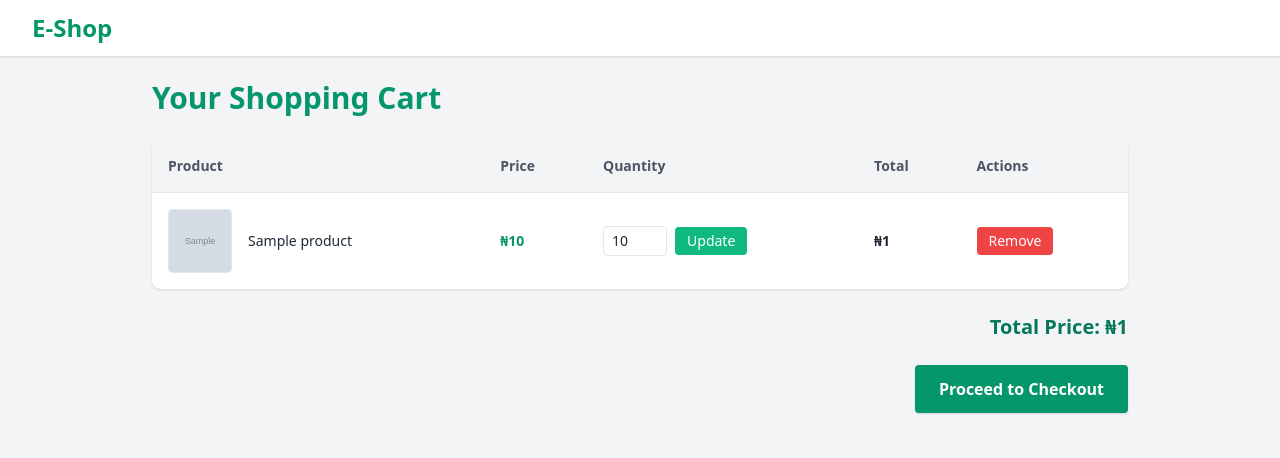
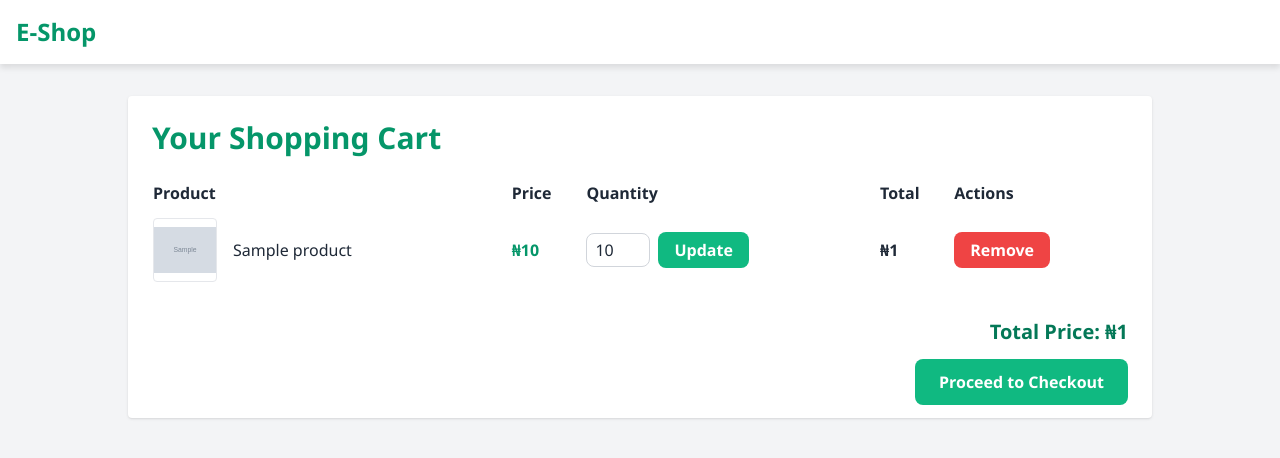
Before and after one commit to onikageyoshi/redone, a Django app: template templates/cart.html in a window 1280 px wide. Shown: the top 458 px of the page. Run offline with Django 5.2, Linux system fonts and the light colour scheme; the template is opened without the code that fills it: most values are stand-ins (such as "Sample title", 1, 10 or a date in 2020); grey boxes marked "Sample" are stand-in pictures; some libraries are stand-ins or nearby versions.

Commit message:
added old

```diff
--- a/templates/cart.html
+++ b/templates/cart.html
@@ -6,56 +6,107 @@
     <title>Your Cart | E-Shop</title>
     <meta name="viewport" content="width=device-width, initial-scale=1" />
     <script src="https://cdn.tailwindcss.com"></script>
+    <style>
+        body {
+            background-color: #F3F4F6;
+            color: #1F2937;
+            font-family: 'Segoe UI', Tahoma, Geneva, Verdana, sans-serif;
+        }
+        nav {
+            background-color: white;
+            box-shadow: 0 4px 6px rgb(0 0 0 / 0.1);
+        }
+        .btn-blue {
+            background-color: #10B981;
+            color: white;
+            padding: 0.4rem 1rem;
+            border-radius: 0.5rem;
+            font-weight: 600;
+            transition: background-color 0.3s ease;
+        }
+        .btn-blue:hover {
+            background-color: #059669;
+        }
+        .btn-red {
+            background-color: #ef4444;
+            color: white;
+            padding: 0.4rem 1rem;
+            border-radius: 0.5rem;
+            font-weight: 600;
+            transition: background-color 0.3s ease;
+        }
+        .btn-red:hover {
+            background-color: #b91c1c;
+        }
+        .btn-green {
+            background-color: #10B981;
+            color: white;
+            padding: 0.75rem 1.5rem;
+            border-radius: 0.5rem;
+            font-weight: 600;
+            transition: background-color 0.3s ease;
+        }
+        .btn-green:hover {
+            background-color: #059669;
+        }
+        input[type="number"] {
+            border: 1px solid #D1D5DB;
+            border-radius: 0.5rem;
+            padding: 0.25rem 0.5rem;
+            width: 4rem;
+            font-size: 1rem;
+        }
+    </style>
 </head>
-<body class="bg-gray-100 text-gray-800 font-sans">
+<body>
 
 <!-- Navbar -->
-<nav class="bg-white shadow px-4 py-3 sm:px-8">
-  <h1 class="text-xl sm:text-2xl font-bold text-emerald-600">E-Shop</h1>
+<nav class="p-4 mb-8 max-w-7xl mx-auto flex justify-between items-center">
+    <h1 class="text-2xl font-bold text-emerald-600">E-Shop</h1>
 </nav>
 
-<!-- Cart Container -->
-<main class="max-w-5xl mx-auto p-4 sm:p-6">
+<!-- Main Cart Section -->
+<main class="max-w-5xl mx-auto bg-white rounded shadow p-4 sm:p-6">
 
-  <h2 class="text-2xl sm:text-3xl font-semibold mb-6 text-center sm:text-left text-emerald-600">Your Shopping Cart</h2>
+    <h2 class="text-2xl sm:text-3xl font-semibold mb-6 text-emerald-600 text-center sm:text-left">Your Shopping Cart</h2>
 
     {% if cart_items %}
-    <!-- Desktop View -->
         <div class="hidden sm:block">
-      <table class="w-full text-left border-collapse bg-white rounded-lg overflow-hidden shadow">
-        <thead class="bg-gray-100 text-gray-600 text-sm">
+            <!-- Desktop Table -->
+            <table class="w-full text-left border-collapse">
+                <thead>
                     <tr>
-            <th class="p-4">Product</th>
-            <th class="p-4">Price</th>
-            <th class="p-4">Quantity</th>
-            <th class="p-4">Total</th>
-            <th class="p-4">Actions</th>
+                        <th>Product</th>
+                        <th>Price</th>
+                        <th>Quantity</th>
+                        <th>Total</th>
+                        <th>Actions</th>
                     </tr>
                 </thead>
-        <tbody class="text-sm">
+                <tbody>
                     {% for item in cart_items %}
-            <tr class="border-t">
-              <td class="flex items-center gap-4 p-4">
+                        <tr>
+                            <td class="flex items-center gap-4 py-3">
                                 {% if item.product.image %}
-                  <img src="{{ item.product.image.url }}" alt="{{ item.product.name }}" class="w-16 h-16 object-cover rounded border" />
+                                    <img src="{{ item.product.image.url }}" alt="{{ item.product.name }}" class="w-16 h-16 object-contain rounded border" />
                                 {% endif %}
                                 <span class="font-medium">{{ item.product.name }}</span>
                             </td>
-              <td class="p-4 text-emerald-600 font-semibold">₦{{ item.product.price }}</td>
-              <td class="p-4">
+                            <td class="py-3 font-semibold text-emerald-600">₦{{ item.product.price }}</td>
+                            <td class="py-3">
                                 <form method="post" action="{% url 'cart-detail' %}" class="flex items-center gap-2">
                                     {% csrf_token %}
-                  <input type="hidden" name="item_id" value="{{ item.id }}">
-                  <input type="number" name="quantity" value="{{ item.quantity }}" min="1" class="w-16 border rounded px-2 py-1 text-sm">
-                  <button type="submit" class="bg-emerald-500 hover:bg-emerald-600 text-white px-3 py-1 rounded text-sm">Update</button>
+                                    <input type="hidden" name="item_id" value="{{ item.id }}" />
+                                    <input type="number" name="quantity" value="{{ item.quantity }}" min="1" />
+                                    <button type="submit" class="btn-blue">Update</button>
                                 </form>
                             </td>
-              <td class="p-4 font-semibold">₦{{ item.total_price }}</td>
-              <td class="p-4">
+                            <td class="py-3 font-semibold">₦{{ item.total_price }}</td>
+                            <td class="py-3">
                                 <form method="post" action="{% url 'cart-detail' %}">
                                     {% csrf_token %}
-                  <input type="hidden" name="remove_item_id" value="{{ item.id }}">
-                  <button type="submit" class="bg-red-500 hover:bg-red-600 text-white px-3 py-1 rounded text-sm">Remove</button>
+                                    <input type="hidden" name="remove_item_id" value="{{ item.id }}" />
+                                    <button type="submit" class="btn-red">Remove</button>
                                 </form>
                             </td>
                         </tr>
@@ -64,54 +115,51 @@
             </table>
         </div>
 
-    <!-- Mobile View -->
+        <!-- Mobile Version -->
         <div class="sm:hidden space-y-4">
             {% for item in cart_items %}
-        <div class="bg-white rounded-lg shadow p-4 space-y-3">
-          <div class="flex gap-3 items-center">
+                <div class="border rounded-lg p-4 bg-gray-50">
+                    <div class="flex gap-4 items-center mb-2">
                         {% if item.product.image %}
-              <img src="{{ item.product.image.url }}" class="w-16 h-16 object-cover rounded border">
+                            <img src="{{ item.product.image.url }}" class="w-16 h-16 object-contain rounded border" />
                         {% endif %}
-            <div class="flex-1">
-              <h3 class="font-semibold">{{ item.product.name }}</h3>
+                        <div>
+                            <h3 class="font-semibold text-gray-800">{{ item.product.name }}</h3>
                             <p class="text-sm text-gray-600">₦{{ item.product.price }}</p>
                         </div>
                     </div>
 
-          <div class="text-sm text-gray-700">
-            Total: <span class="font-bold">₦{{ item.total_price }}</span>
-          </div>
+                    <div class="text-sm text-gray-700 mb-2">Total: <strong>₦{{ item.total_price }}</strong></div>
 
-          <form method="post" action="{% url 'cart-detail' %}" class="flex gap-2 items-center">
+                    <form method="post" action="{% url 'cart-detail' %}" class="flex flex-col gap-2">
                         {% csrf_token %}
-            <input type="hidden" name="item_id" value="{{ item.id }}">
-            <input type="number" name="quantity" value="{{ item.quantity }}" min="1" class="flex-1 border rounded px-2 py-1">
-            <button type="submit" class="flex-1 bg-emerald-500 hover:bg-emerald-600 text-white rounded py-2 text-sm font-medium">Update</button>
+                        <input type="hidden" name="item_id" value="{{ item.id }}" />
+                        <input type="number" name="quantity" value="{{ item.quantity }}" min="1" class="w-20">
+                        <button type="submit" class="btn-blue w-full">Update</button>
                     </form>
 
-          <form method="post" action="{% url 'cart-detail' %}">
+                    <form method="post" action="{% url 'cart-detail' %}" class="mt-2">
                         {% csrf_token %}
-            <input type="hidden" name="remove_item_id" value="{{ item.id }}">
-            <button type="submit" class="w-full bg-red-500 hover:bg-red-600 text-white rounded py-2 text-sm font-medium mt-2">Remove</button>
+                        <input type="hidden" name="remove_item_id" value="{{ item.id }}" />
+                        <button type="submit" class="btn-red w-full">Remove</button>
                     </form>
                 </div>
             {% endfor %}
         </div>
 
-    <!-- Total + Checkout -->
-    <div class="text-right mt-6 text-lg sm:text-xl font-bold text-emerald-700">
+        <!-- Total Price & Checkout -->
+        <div class="text-right mt-6 text-xl font-bold text-emerald-700">
             Total Price: ₦{{ total_price }}
         </div>
 
         <div class="mt-6 text-right">
-      <a href="{% url 'checkout' %}" class="inline-block bg-emerald-600 hover:bg-emerald-700 text-white font-semibold px-6 py-3 rounded shadow text-center">Proceed to Checkout</a>
+            <a href="{% url 'checkout' %}" class="btn-green">Proceed to Checkout</a>
         </div>
 
     {% else %}
-    <!-- Empty Cart -->
-    <div class="bg-white rounded-lg shadow p-8 text-center text-gray-500 text-lg">
-      <p>Your cart is empty.</p>
-      <a href="{% url 'homepage' %}" class="mt-4 inline-block text-emerald-600 font-medium hover:underline">Browse Products</a>
+        <p class="text-center text-gray-500 text-lg py-20">Your cart is empty.</p>
+        <div class="text-center">
+            <a href="{% url 'homepage' %}" class="text-emerald-600 hover:underline">Browse Products</a>
         </div>
     {% endif %}
 </main>
```
Lines whose indentation alone changed are shown as unchanged.
